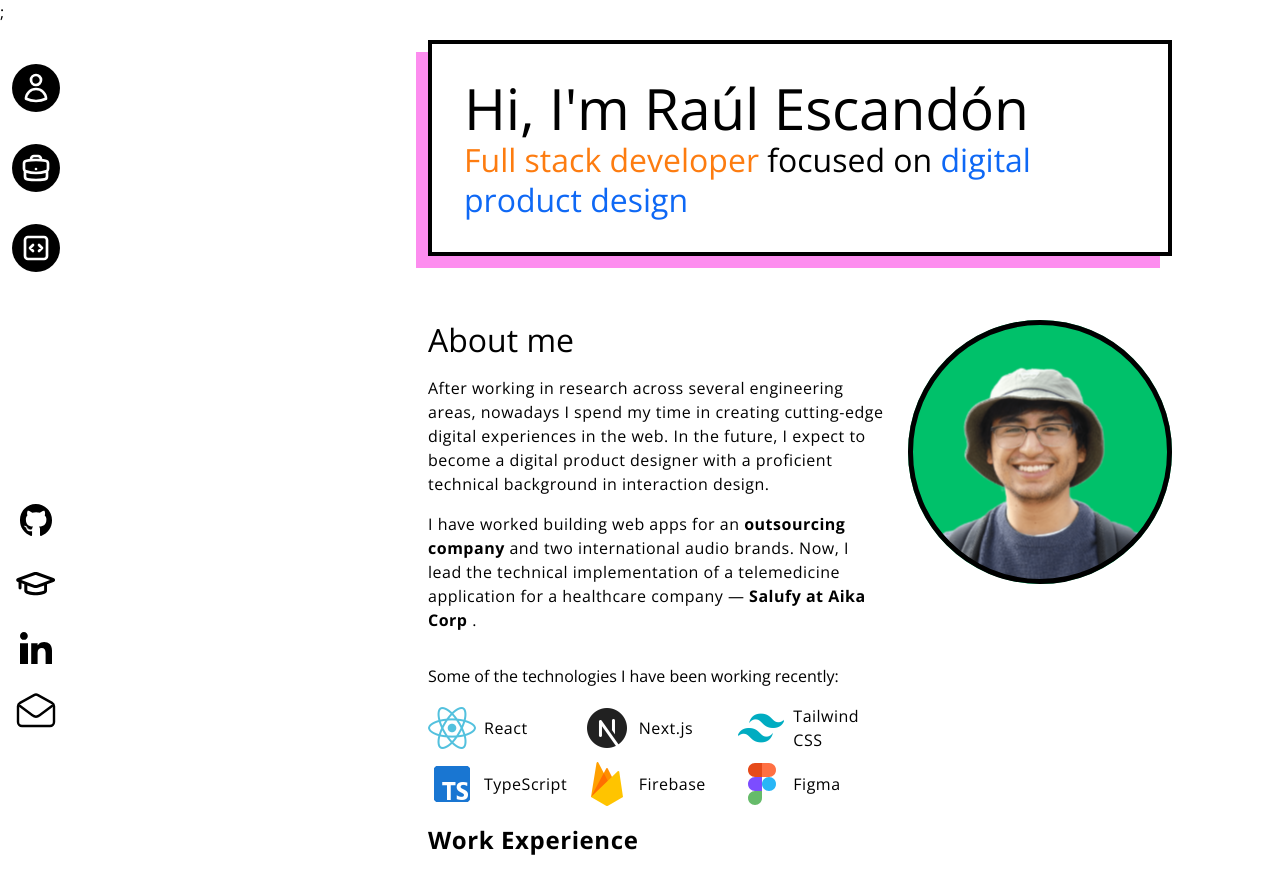
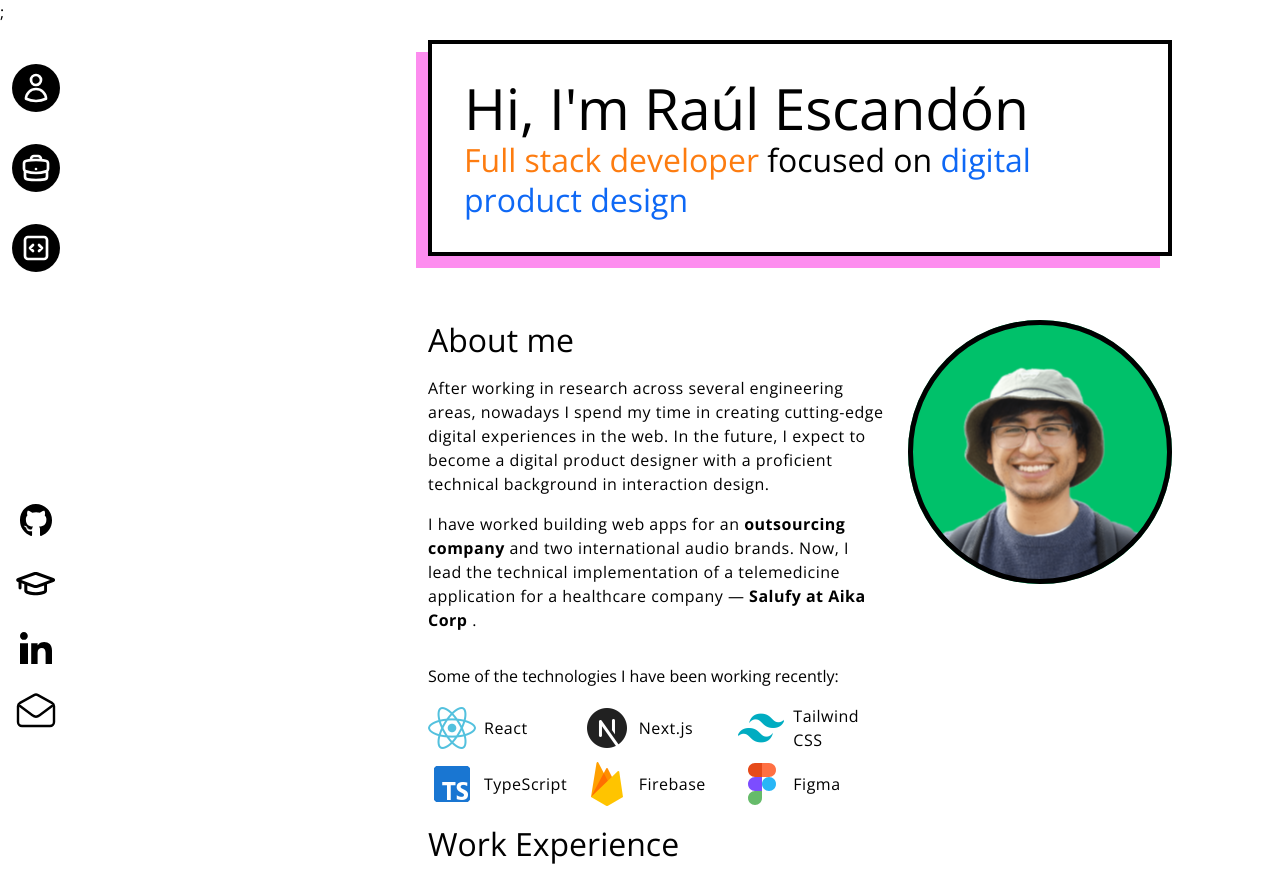
Before and after one commit to elmerescandon/eret_portfolio, a Next.js app: page / in a window 1280 px wide. Shown: the top 890 px of the page. Built offline with nearby package versions, Linux system fonts and the light colour scheme.

Commit message:
:sparkles: Add Headline component to WorkExperience.tsx

```diff
--- a/src/atomic-design/Organisms/WorkExperience/WorkExperience.tsx
+++ b/src/atomic-design/Organisms/WorkExperience/WorkExperience.tsx
@@ -1,4 +1,5 @@
 import ExternalLink from "@/atomic-design/Atoms/Links/ExternalLink/ExternalLink";
+import Headline from "@/atomic-design/Atoms/Typography/Headline";
 import WorkCard from "@/atomic-design/Molecules/WorkCard/WorkCard";
 import workExpreience from "@/utils/information/workExperience";
 import React, {forwardRef} from "react";
@@ -10,7 +11,7 @@ const WorkExperience = forwardRef<HTMLDivElement, {}>((props, ref) => {
       className="flex flex-col justify-center items-start gap-8
       max-w-[744px]"
     >
-      <p className="text-2xl font-bold tracking-wide">Work Experience</p>
+      <Headline type="large">Work Experience</Headline>
       <div className="flex flex-col gap-6">
         {workExpreience.map((work, index) => {
           return <WorkCard size="desktop" workExperience={work} key={index} />;
```
